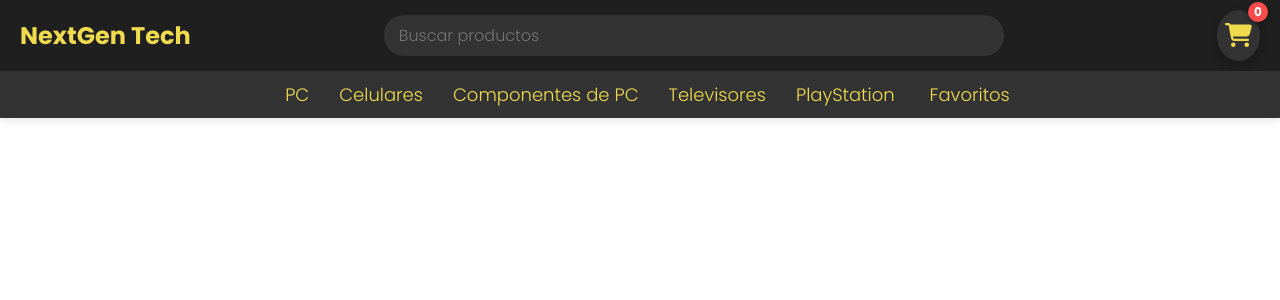
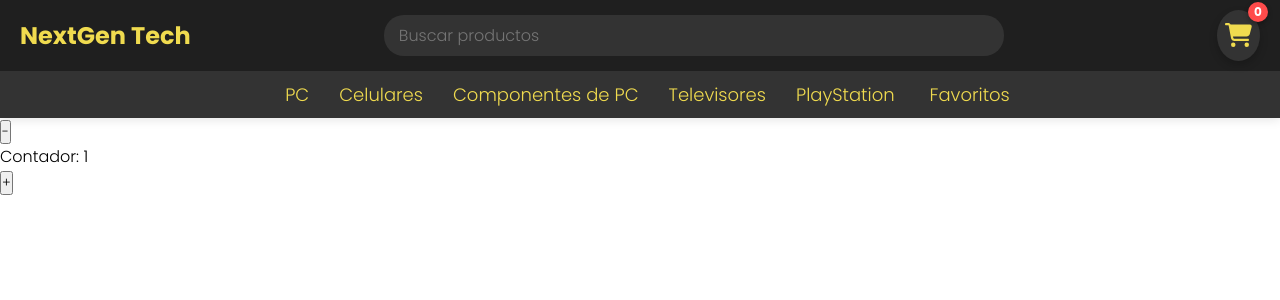
Before and after one commit to Francisco-Armenio/e-commerce, a React (Vite) app: page / in a window 1280 px wide. Shown: the top 300 px of the page. Built offline with nearby package versions, Linux system fonts and the light colour scheme.

Commit message:
se agrego contador

```diff
--- a/src/App.jsx
+++ b/src/App.jsx
@@ -1,7 +1,7 @@
 import { useState } from 'react'
 import './App.css'
 import { Navbar } from './componentes/Navbar'
-
+import Ejemplocontador from './ejemplos/Ejemplocontador'
 
 function App() {
   const [count, setCount] = useState(0)
@@ -9,6 +9,7 @@ function App() {
   return (
     <div>
       <Navbar/>
+      <Ejemplocontador />
     </div>
   )
 }
--- a/src/componentes/Navbar.jsx
+++ b/src/componentes/Navbar.jsx
@@ -6,7 +6,7 @@ import { faCartShopping } from "@fortawesome/free-solid-svg-icons/faCartShopping
 const Navbar = () =>{
 
     return(
-        <div className="navbar">
+        <nav className="navbar">
            <div className="navbar-superior">
             <h1 className="navbar-titulo">NextGen Tech</h1>
             <input type="text" className="buscador-navbar" id="buscador" placeholder="Buscar productos"/>
@@ -29,7 +29,7 @@ const Navbar = () =>{
                 <a className="navbar-menu-item-link" href="">Favoritos</a>
             </div>
            </div>
-        </div>
+        </nav>
     )
 
 }
--- /dev/null
+++ b/src/ejemplos/Contador.jsx
@@ -0,0 +1,11 @@
+const Contador = ({contador, aumentarContador, restarContador}) => {
+  return (
+    <div>
+        <button onClick={restarContador}>-</button>
+        <p>Contador: {contador}</p>
+        <button onClick={aumentarContador}>+</button>
+    </div>
+  )
+}
+
+export default Contador
--- /dev/null
+++ b/src/ejemplos/Ejemplocontador.jsx
@@ -0,0 +1,20 @@
+import { useState } from "react"
+import Contador from "./contador"
+
+const Ejemplocontador = () => {
+    const [contador, setContador] = useState(1)
+
+    const restarContador = () =>{
+        setContador(contador - 1)
+    }
+
+    const aumentarContador = () => {
+        setContador(contador + 1)
+    }
+
+  return (
+    <Contador contador={contador} aumentarContador={aumentarContador} restarContador={restarContador} />
+  )
+}
+
+export default Ejemplocontador
```
